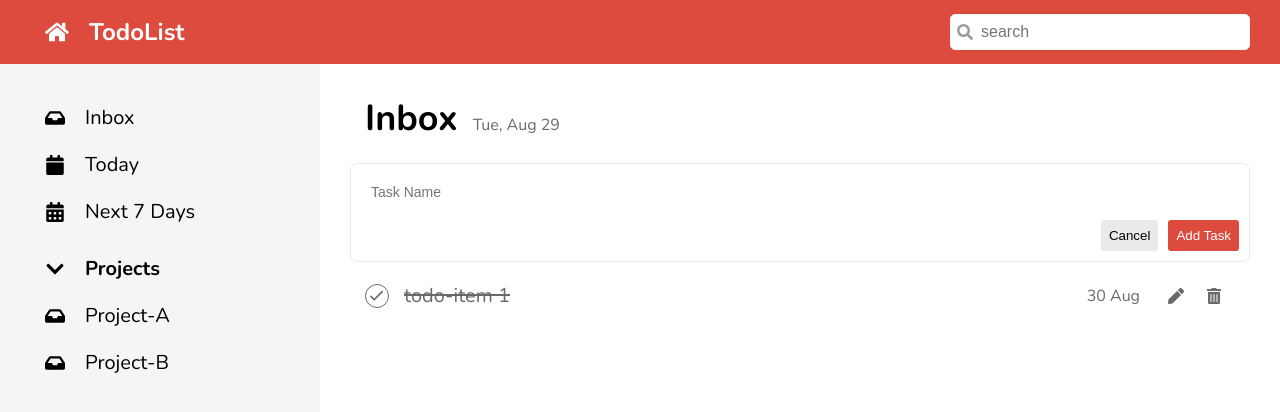
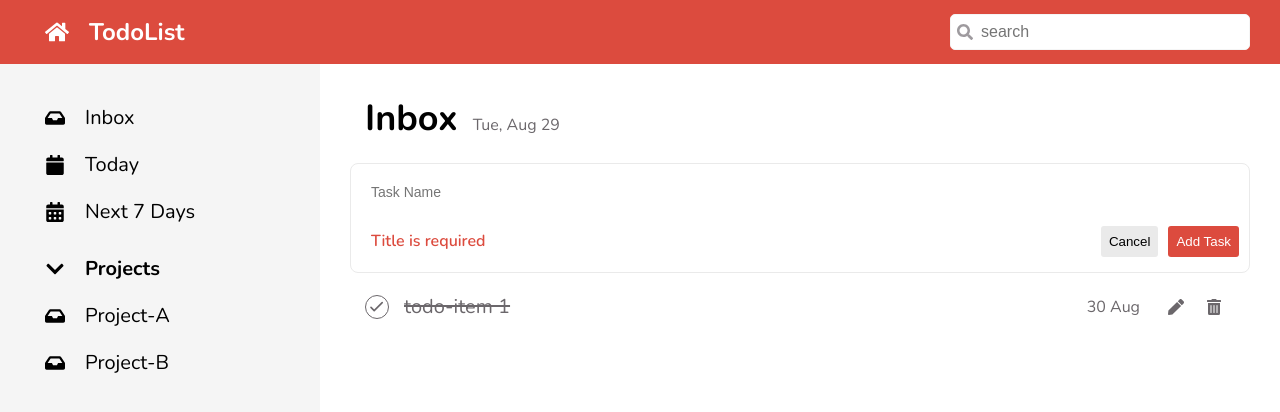
Before and after one commit to Iamsaintm/CC15-Todolist, a React (Create React App) app: page / in a window 1280 px wide. Both pictures are taken after a click on the element "Add Task". Shown: the top 412 px of the page. Built offline with nearby package versions, Linux system fonts and the light colour scheme.

Commit message:
finish: button cancel

```diff
--- a/src/app/App.scss
+++ b/src/app/App.scss
@@ -1,4 +1,4 @@
-@import "../styles/global.scss";
+@import '../styles/global.scss';
 
 .todo {
   display: grid;
@@ -18,13 +18,6 @@
   }
 }
 
-.todo__container {
-  display: flex;
-  flex-direction: column;
-  gap: 5px;
-  padding: 30px;
-}
-
 @media screen and (max-width: 768px) {
   .todo {
     &__sidebar {
@@ -37,3 +30,10 @@
     }
   }
 }
+
+.todo__container {
+  display: flex;
+  flex-direction: column;
+  gap: 5px;
+  padding: 30px;
+}
--- a/src/components/Common/Button/Button.module.scss
+++ b/src/components/Common/Button/Button.module.scss
@@ -1,4 +1,4 @@
-@import "../../../styles/global.scss";
+@import '../../../styles/global.scss';
 
 .btn {
   border: none;
--- a/src/components/SideBar/SideBar.jsx
+++ b/src/components/SideBar/SideBar.jsx
@@ -20,8 +20,9 @@ function SideBar() {
       </section>
 
       <section className={styles.sidebar__category}>
+        {/* Accordion */}
         <div className={styles.accordion}>
-          {/* Toggle */}
+          {/* 1-Toggle */}
           <div className={styles.accordion__toggle}>
             <li className={styles.accordion__item}>
               <FaChevronDown
@@ -30,6 +31,7 @@ function SideBar() {
               <p className={styles.accordion__item__text}>Projects</p>
             </li>
           </div>
+          {/* 2-List */}
           <Lists data={projectLists} />
         </div>
       </section>
--- a/src/components/Todo/TodoCreate.jsx
+++ b/src/components/Todo/TodoCreate.jsx
@@ -1,49 +1,72 @@
-import { useState } from "react";
-import { FaPlus } from "react-icons/fa";
-import { HiPlus } from "react-icons/hi";
+import { useState } from 'react';
+import { FaPlus } from 'react-icons/fa';
+import { HiPlus } from 'react-icons/hi';
 
-import styles from "./TodoCreate.module.scss";
-import TodoForm from "./TodoForm";
+import TodoForm from './TodoForm';
+import styles from './TodoCreate.module.scss';
 
 /*
-Condition Rendering
+CC1 - Condition Rendering
 - Default : Show Button & Text
 - Active : Show TodoForm
 
-Concept : true ? <AddTask /> : <TodoForm />
+ Concept : true ? <AddTask/> : <TodoForm/>
 */
 
 /*
 CC2 - EVENT HANDLING
-- เอาฟังก์ชันไปผูกกับ UI เพื่อให้ USER เป็นคนเรียกใช้ฟังก์ชันเอง
-- onClick : ต้อง Click ก่อน FN ถึงจะ run
-  - User ทำการคลิก
-  - Browser จะเป็นคนเรียกใช้ฟังก์ชัน โดยส่ง parameter มา 1 ตัว handleClick(eventObject)
+- เอาฟังก์ชันไปผูกติดกับ UI เพื่อให้ USER เป็นคนเรียกใช้ฟังก์ชันเอง
+- onClick : ต้อง Click ก่อน , FN ถึงจะรัน
+    - User ทำการคลิก
+    - Browser จะเป็นคนเรียกใช้ฟังก์ชัน โดยส่ง parameter มา 1 ตัว
+      handleClick(eventObject)
 */
 
 /*
 CC3 - JS Value ไม่สามารถทำให้ React Rerender ได้
-ต้องช้ State
+ต้องใช้ State
 */
 
 /*
-CC4 - React State
+CC-4 Array Destructuring
+function myUseState() {
+  return [5,9]
+}
+let  [a,b] = myUseState()
+a === 5
+b === 9
+
+function myUseState(initial) {
+  return [initial,9]
+}
+let  [a,b] = myUseState(5)
+a === 5
+b === 9
+*/
+
+/*
+CC5 - React State (1 ในฟังก์ชันของกลุ่ม React Hook)
   const [state,setState] = useState(initialState:any)
   // element 1: current State
-  // element 2: Fn สำหรับ setState
+  // element 2 : Fn สำหรับ SetState
+  // เมื่อ State เปลี่ยน Function Component จะ Rerender
+  // Rerender 1 ครั้ง == Code ทั้งหมดใน FC จะถูกรันใหม่ 1 ครั้ง
 */
 
-// #1 : FC Function Component (Render)
 function TodoCreate() {
-  const [isOpenForm, setIsOpenForm] = useState(true);
-  // #2 : JS Function (Logic)
+  const [isOpenForm, setIsOpenForm] = useState(false);
+
   const handleClick = function () {
     setIsOpenForm(!isOpenForm);
   };
+
   return (
     <>
-      {!isOpenForm ? (
-        <TodoForm textSubmit="Add Task" />
+      {isOpenForm ? (
+        <TodoForm
+          textSubmit='Add Task'
+          setIsOpenForm={setIsOpenForm}
+        />
       ) : (
         <div className={styles.todo__create} onClick={handleClick}>
           <div className={styles.todo__create__button}>
--- a/src/components/Todo/TodoForm.jsx
+++ b/src/components/Todo/TodoForm.jsx
@@ -1,13 +1,11 @@
 import { useState } from "react";
 import { Button } from "../Common/Button/Button";
 import styles from "./TodoForm.module.scss";
-
 /*
   props = {
-    textSubmit: string
+    textSubmit : string
   }
 */
-
 /*
 CC1- Form Handle
 - ใช้ FN ไปผูกกับ Event ชื่อ onSubmit
@@ -18,20 +16,28 @@ CC1- Form Handle
   - type="button" :  <button type='submit'>2</button>
 */
 
+/*
+props = {
+  textSubmit : string
+  setIsOpenForm : FN
+}
+*/
 function TodoForm(props) {
-  const [isError, setIsError] = useState(false);
+  const [isError, setIsError] = useState(true);
 
   const handleSubmit = function (event) {
     event.preventDefault();
     console.log("submit");
   };
+
   const handleCancel = function () {
-    console.log("Cancel");
+    console.log("cancel");
+    // correctName : setIsOpenForm(false)
+    // inCorrectName : undefined(false) => บู้มเป็นโกโก้ครั้นซ์
+    props.setIsOpenForm(false);
   };
-
   return (
-    <form className={styles.todo__form__container} onSubmit={handleSubmit}>
-      {/*	Body */}
+    <form onSubmit={handleSubmit} className={styles.todo__form__container}>
       <input className={styles.todo__form__input} placeholder="Task Name" />
 
       {/*Form Footer */}
--- a/src/components/Todo/TodoForm.module.scss
+++ b/src/components/Todo/TodoForm.module.scss
@@ -1,4 +1,4 @@
-@import "../../styles/global.scss";
+@import '../../styles/global.scss';
 
 .todo__form__container {
   width: 100%;
--- a/src/components/Todo/TodoLists.jsx
+++ b/src/components/Todo/TodoLists.jsx
@@ -1,33 +1,30 @@
-import { useState } from "react";
-import styles from "./TodoLists.module.scss";
-import { FaTrashAlt, FaPen } from "react-icons/fa";
-import { HiOutlineCheck } from "react-icons/hi";
-import TodoForm from "./TodoForm";
+import { useState } from 'react';
+import { FaTrashAlt, FaPen } from 'react-icons/fa';
+import { HiOutlineCheck } from 'react-icons/hi';
+
+import TodoForm from './TodoForm';
+import styles from './TodoLists.module.scss';
 
 function TodoLists() {
-  const [isOpenForm, setIsOpenForm] = useState(true);
-  // #2 : JS Function (Logic)
+  const [isOpenForm, setIsOpenForm] = useState(false);
+
   const handleClick = function () {
     setIsOpenForm(!isOpenForm);
   };
   return (
     <ul className={styles.todo__lists}>
-      {!isOpenForm ? (
-        <TodoForm textSubmit="Edit Task" />
+      {isOpenForm ? (
+        <TodoForm textSubmit='Edit Task' />
       ) : (
         <li className={styles.todo}>
-          <div
-            className={`${styles.todo__checkbox} ${styles.todo__checkbox__done}`}
-          >
+          <div className={`${styles.todo__checkbox} ${styles.todo__checkbox__done}`}>
             <HiOutlineCheck className={styles.todo__checkbox__icon} />
           </div>
-          <p className={`${styles.todo__task} ${styles.todo__task__done}`}>
-            todo-item 1{" "}
-          </p>
+          <p className={`${styles.todo__task} ${styles.todo__task__done}`}>todo-item 1 </p>
           <span className={styles.todo__date}>30 Aug</span>
           <div className={styles.todo__action}>
-            <span>
-              <FaPen className={styles.todo__edit} onClick={handleClick} />
+            <span onClick={handleClick}>
+              <FaPen className={styles.todo__edit} />
             </span>
             <span>
               <FaTrashAlt className={styles.todo__delete} />
```
Also changed, not shown: src/components/Common/Button/Button.jsx (+7 -7 lines).
